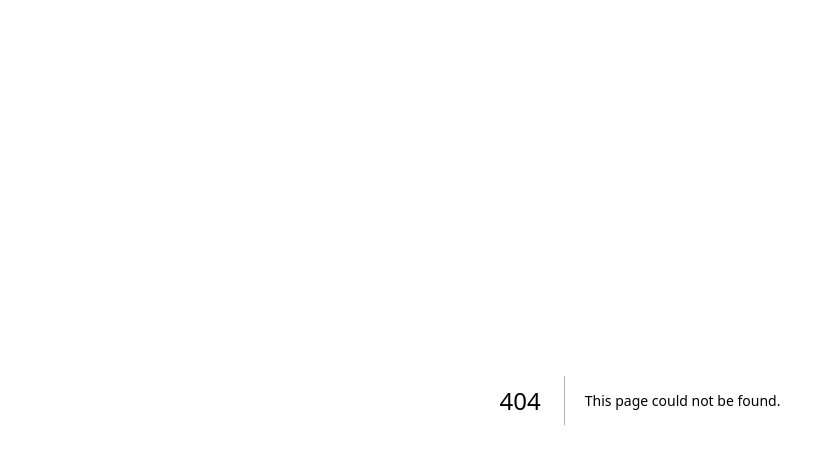
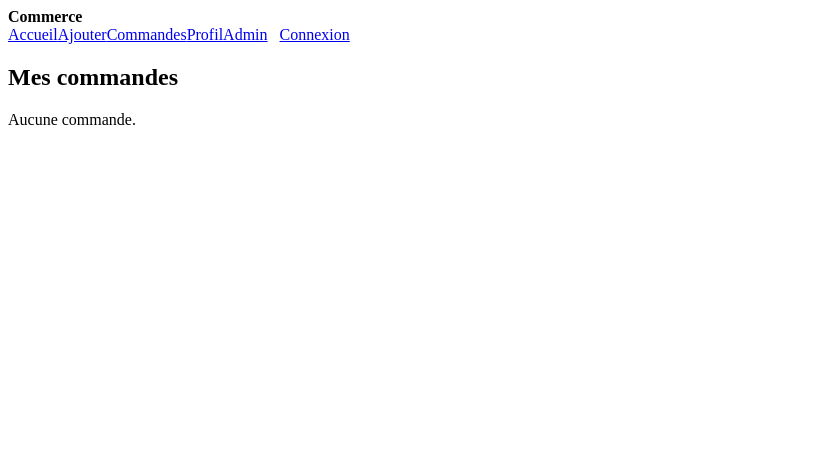
Before and after one commit to andreassogba9-byte/Monde-Commerce, a Next.js app: page /commandes in a window 1280 px wide. Before the commit this address had no page. Shown: the top 464 px of the page, without its empty margins (0-835 px from the left). Built offline with nearby package versions, Linux system fonts and the light colour scheme.

Commit message:
Create commandes.js

```diff
--- /dev/null
+++ b/pages/commandes.js
@@ -0,0 +1,34 @@
+// /pages/commandes.js
+import Header from '../components/Header'
+import { supabase } from '../utils/supabaseClient'
+import { useEffect, useState } from 'react'
+
+export default function Commandes() {
+  const [commandes, setCommandes] = useState([])
+
+  useEffect(() => {
+    (async () => {
+      const { data: userData } = await supabase.auth.getUser()
+      const user = userData?.user
+      if (!user) return
+      const { data } = await supabase.from('commandes').select('*, produits(*)').eq('acheteur_id', user.id)
+      setCommandes(data || [])
+    })()
+  }, [])
+
+  return (
+    <div>
+      <Header />
+      <div className="container">
+        <h2>Mes commandes</h2>
+        {commandes.length === 0 ? <p>Aucune commande.</p> : commandes.map(c => (
+          <div key={c.id} className="card">
+            <p>Produit: {c.produits?.nom || c.produit_id}</p>
+            <p>Quantité: {c.quantite}</p>
+            <p>Date: {new Date(c.created_at).toLocaleString()}</p>
+          </div>
+        ))}
+      </div>
+    </div>
+  )
+}
```
